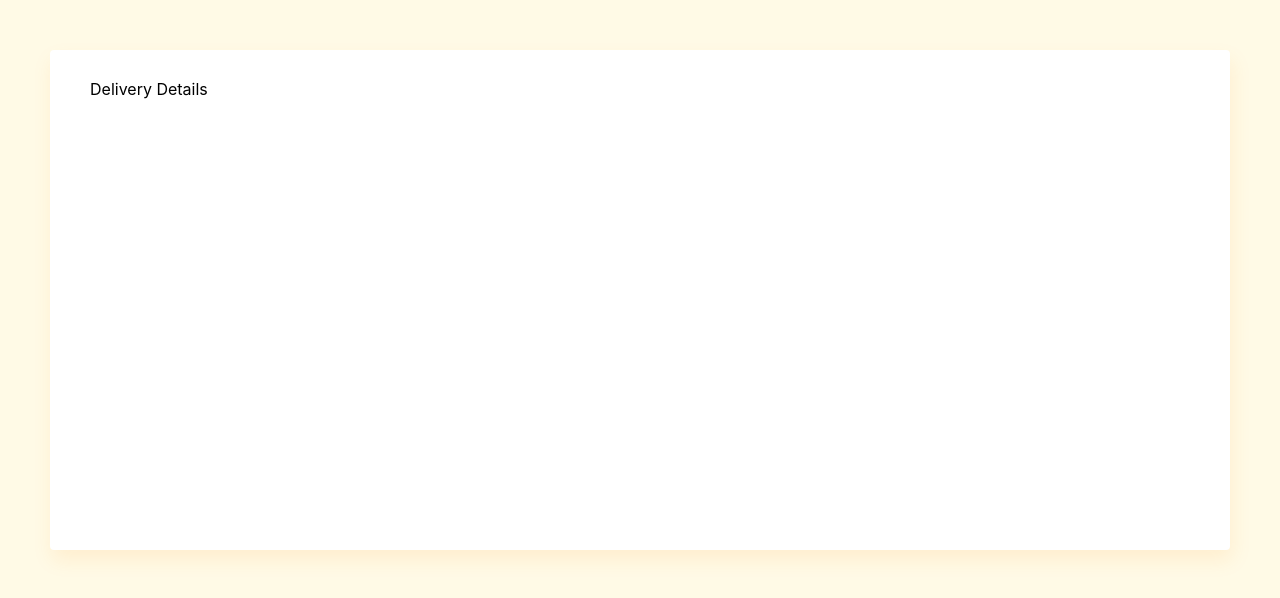
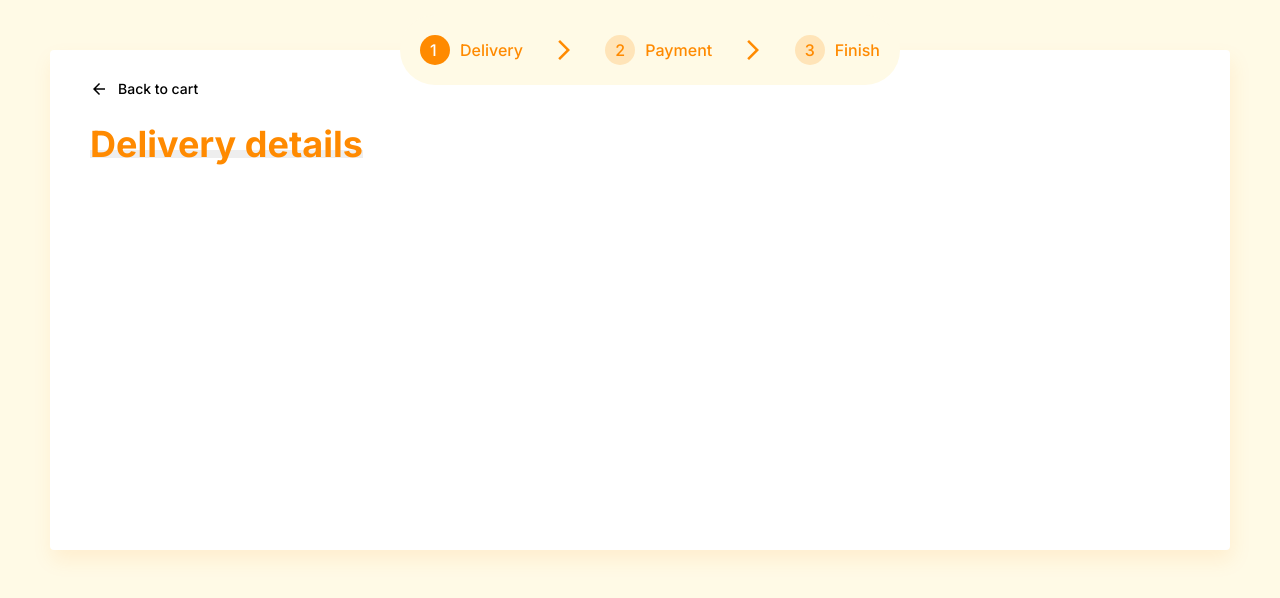
Before and after one commit to leonaldopasaribu/ecommerce-checkout-page, a React (Create React App) app: page / in a window 1280 px wide. Shown: the top 598 px of the page. Built offline with nearby package versions, Linux system fonts and the light colour scheme.

Commit message:
add top element

```diff
--- a/src/components/CheckoutPageComponents/CheckoutLayout/styles.js
+++ b/src/components/CheckoutPageComponents/CheckoutLayout/styles.js
@@ -2,7 +2,7 @@ import styled from "styled-components";
 
 export const CheckoutLayoutWrapper = styled.div`
   background-color: #ffffff;
-  padding: 30px 20px 20px 40px;
+  padding: 0 20px 20px 40px;
   border-radius: 4px;
   min-height: 500px;
   box-shadow: 2px 10px 20px rgba(255, 138, 0, 0.1);
--- a/src/components/CheckoutPageComponents/DeliveryDetails/index.js
+++ b/src/components/CheckoutPageComponents/DeliveryDetails/index.js
@@ -1,10 +1,59 @@
 import React from "react";
+
+import {
+  DeliveryDetailsWrapper,
+  StepCheckout,
+  StepItem,
+  StepNumber,
+  StepTitle,
+  RightIcon,
+  TitleWrapper,
+  Title,
+  TitleBorderBottom,
+  Back,
+  BackTitle,
+  LeftIcon,
+} from "./styles";
+
+import ArrowBackIcon from "@mui/icons-material/ArrowBack";
+import ArrowForwardIosIcon from "@mui/icons-material/ArrowForwardIos";
 
 const DeliveryDetails = () => {
   return (
-    <div>
-      <p>Delivery Details</p>
-    </div>
+    <DeliveryDetailsWrapper>
+      <StepCheckout>
+        <StepItem>
+          <StepNumber active>1</StepNumber>
+          <StepTitle active>Delivery</StepTitle>
+        </StepItem>
+        <RightIcon>
+          <ArrowForwardIosIcon />
+        </RightIcon>
+        <StepItem>
+          <StepNumber>2</StepNumber>
+          <StepTitle>Payment</StepTitle>
+        </StepItem>
+
+        <RightIcon>
+          <ArrowForwardIosIcon />
+        </RightIcon>
+        <StepItem>
+          <StepNumber>3</StepNumber>
+          <StepTitle>Finish</StepTitle>
+        </StepItem>
+      </StepCheckout>
+      <Back>
+        <LeftIcon>
+          <ArrowBackIcon />
+        </LeftIcon>
+        <BackTitle>Back to cart</BackTitle>
+      </Back>
+
+      <TitleWrapper>
+        <Title>Delivery details</Title>
+        <TitleBorderBottom />
+      </TitleWrapper>
+    </DeliveryDetailsWrapper>
   );
 };
 
--- /dev/null
+++ b/src/components/CheckoutPageComponents/DeliveryDetails/styles.js
@@ -0,0 +1,85 @@
+import styled from "styled-components";
+
+export const DeliveryDetailsWrapper = styled.div`
+  position: relative;
+`;
+
+export const StepCheckout = styled.div`
+  position: absolute;
+  display: flex;
+  align-items: center;
+  justify-content: space-between;
+  padding: 20px;
+  background: #fffae6;
+  border-radius: 35px;
+  width: 500px;
+  transform: translate(-50%, -50%);
+  left: 50%;
+  z-index: 1;
+`;
+
+export const StepItem = styled.div`
+  display: flex;
+  align-items: center;
+`;
+
+export const StepNumber = styled.p`
+  border-radius: 50px;
+  font-size: 16px;
+  font-weight: 500;
+  width: 30px;
+  height: 30px;
+  background: ${(props) => (props.active ? "#ff8a00" : "#ffe4b8")};
+  color: ${(props) => (props.active ? "#fff" : "#ff8a00")};
+  padding: 6px 0 0 10px;
+  margin-right: 10px;
+`;
+
+export const StepTitle = styled.p`
+  font-size: 16px;
+  font-weight: 500;
+  color: #ff8a00;
+`;
+
+export const RightIcon = styled.svg`
+  width: 24px;
+  height: 24px;
+  color: #ff8a00;
+`;
+
+export const Back = styled.a`
+  display: flex;
+  align-items: center;
+  padding-top: 30px;
+  cursor: pointer;
+`;
+
+export const LeftIcon = styled.svg`
+  width: 18px;
+  height: 18px;
+  margin-right: 10px;
+`;
+
+export const BackTitle = styled.p`
+  font-size: 14px;
+  font-weight: 500;
+`;
+
+export const TitleWrapper = styled.div`
+  width: fit-content;
+  margin-top: 24px;
+`;
+
+export const Title = styled.h1`
+  font-size: 36px;
+  font-weight: 700;
+  font-style: normal;
+  font-family: "Montserrat" serif;
+  line-height: 44px;
+  color: #ff8a00;
+`;
+
+export const TitleBorderBottom = styled.div`
+  border-bottom: 8px solid #eeeeee;
+  margin-top: -40px;
+`;
--- a/src/styles/base/_base.scss
+++ b/src/styles/base/_base.scss
@@ -1,3 +1,5 @@
+@import url("https://fonts.googleapis.com/css2?family=Inter:wght@400;500;700&display=swap");
+
 html {
   scroll-behavior: smooth;
   line-height: 1.15;
@@ -8,6 +10,7 @@ html {
   padding: 0;
   margin: 0;
   box-sizing: border-box;
+  font-family: "Inter", sans-serif;
 }
 
 body {
```
Also changed, not shown: package.json (+6 -1 lines), 1 other file (tests, documents, lock files or other folders).
